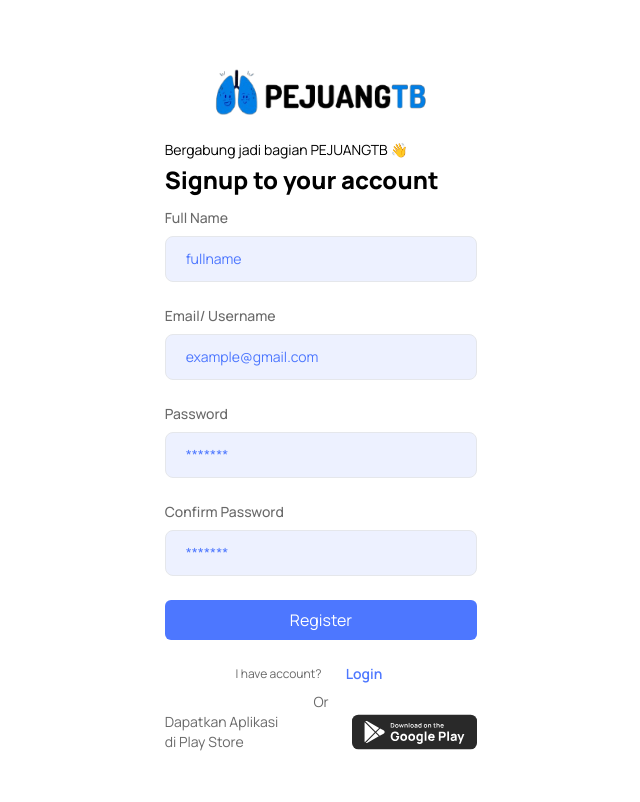
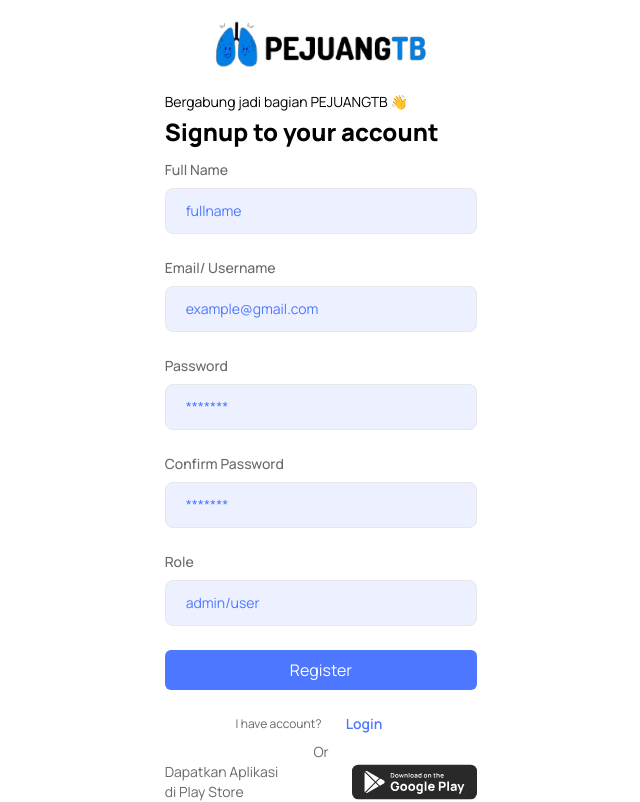
Before and after one commit to akuBetaa/webReact-Tailwind, a React (Vite) app: page /register in a window 1280 px wide. Shown: the whole page, without its empty margins (319-959 px from the left). Built offline with nearby package versions, Linux system fonts and the light colour scheme.

Commit message:
update dropdown and button nav user

```diff
--- a/src/components/elements/Button/index.jsx
+++ b/src/components/elements/Button/index.jsx
@@ -4,11 +4,14 @@ const Button = (props) => {
     const {
         children = "Login",
         variant = "bg-primary text-white hover:bg-textblack",
-        style } = props;
+        style,
+        OnClick } = props;
 
     return (
         <div>
-            <button className={`px-6 py-2 ${variant} ${style} rounded-md text-base`} type='submit'>
+            <button className={`px-6 py-2 ${variant} ${style} rounded-md text-base`}
+                                type='button'
+                                onClick={ () => OnClick()}>
                 {children}
             </button>
         </div>
--- a/src/components/elements/Profil/Dropdown.jsx
+++ b/src/components/elements/Profil/Dropdown.jsx
@@ -20,7 +20,7 @@ const Dropdown = (props) => {
             </button>
 
             {isOpen && (
-                <div className='top-10 rounded-md bg-white py-2 shadow-md'>
+                <div className='absolute w-52 mt-14 top-10 rounded-md bg-white py-2 shadow-md'>
                     <ul>
                         <li className='px-4 py-2 hover:bg-gray-100 cursor-pointer'>Profil</li>
                         <li className='px-4 py-2 hover:bg-gray-100 cursor-pointer'>Dashboard</li>
@@ -32,4 +32,4 @@ const Dropdown = (props) => {
     )
 }
 
-export default Dropdown
+export default Dropdown;
--- a/src/components/fragments/FormLogin.jsx
+++ b/src/components/fragments/FormLogin.jsx
@@ -3,6 +3,10 @@ import InputForm from '../elements/input';
 import Button from '../elements/Button';
 
 const FormLogin = () => {
+    const handleLogin = () => {
+        console.log('login');
+    }
+
     return (
         <form action="">
             <InputForm
@@ -21,7 +25,7 @@ const FormLogin = () => {
                 Password
             </InputForm>
 
-            <Button style="w-full"></Button>
+            <Button style="w-full" onClick={handleLogin}></Button>
         </form>
     )
 }
--- a/src/components/fragments/FormRegister.jsx
+++ b/src/components/fragments/FormRegister.jsx
@@ -37,6 +37,14 @@ const FormRegister = () => {
                 Confirm Password
             </InputForm>
 
+            <InputForm
+                name="role"
+                type="text"
+                placeholder="admin/user"
+                style="bg-[#EDF1FF] placeholder:text-primary box-decoration-none">
+                Role
+            </InputForm>
+
             <Button style="w-full">Register</Button>
         </form>
   )
--- /dev/null
+++ b/src/components/fragments/Navbar.jsx
@@ -0,0 +1,28 @@
+import React from 'react'
+import Logo from '../../assets/logo-tb.png';
+import Profil from '../elements/Profil';
+
+const Navbar = () => {
+
+    return (
+        <nav className="w-full bg-blue-100 p-4">
+            <div className="container mx-auto flex justify-between items-center">
+                <img src={Logo} alt="logo-pejuangtb" className='w-40 h-max' />
+                <div>
+                    <Profil />
+                </div>
+                {/* { Nav ( { type: "admin" }	) } */}
+            </div>
+        </nav>
+    )
+}
+
+// const Nav = ( { type } ) => {
+//     if (type === "admin") {
+//         return <h1 className="text-white text-2xl font-bold">Dashboard</h1>
+//     } else {
+//         return <h1 className="text-white text-2xl font-bold">Navbar</h1>
+//     }
+// }
+
+export default Navbar
--- /dev/null
+++ b/src/components/layouts/PageLayouts.jsx
@@ -0,0 +1,9 @@
+ import React from 'react'
+
+ const PageLayouts = () => {
+   return (
+     <div>PageLayouts</div>
+   )
+ }
+
+ export default PageLayouts
--- a/src/main.jsx
+++ b/src/main.jsx
@@ -9,11 +9,12 @@ import RegisterPage from './pages/RegisterPage.jsx'
 import ErrorPage from './pages/404Page.jsx'
 import BlogPage from './pages/BlogPage.jsx'
 import Profil from './components/elements/Profil/index.jsx'
+import Navbar from './components/fragments/Navbar.jsx'
 
 const router = createBrowserRouter([
   {
     path : "/",
-    element : <div className='flex justify-center content-center my-10'><Profil /></div>,
+    element : <div className='flex justify-center content-center'> <Navbar/> </div>,
     errorElement : <ErrorPage/>
   },
   {
```
